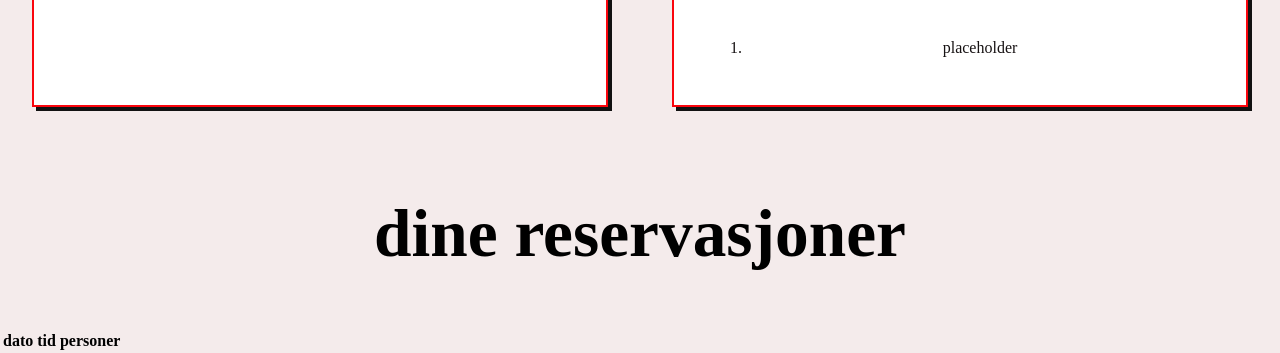
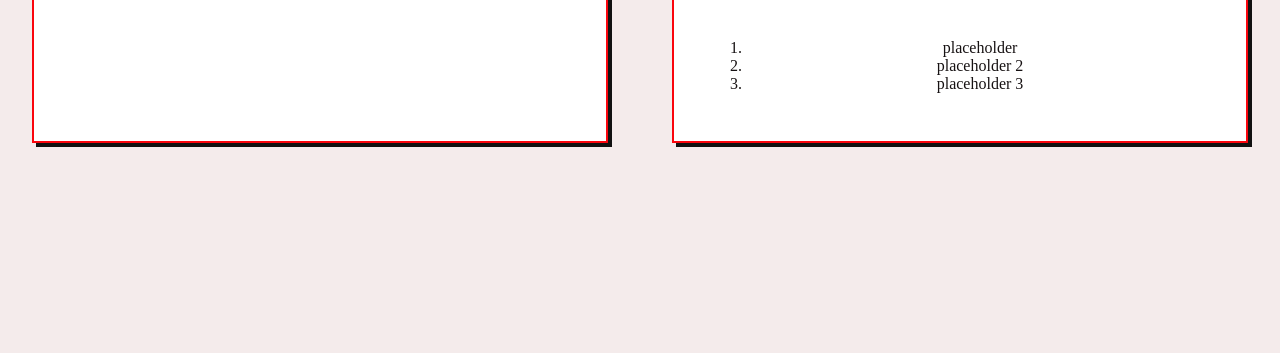
Before and after one commit to rami-droid/kafe-proeveeksamen, a website: page public/userpage.html in a window 1280 px wide. Shown: the part 693-1046 px from the top of the page. After the commit the page ends 868 px from the top, so only its background shows below. Drawn offline with Linux system fonts and the light colour scheme; sample sign-in values are in the browser's storage; a web font is replaced by a local one.

Commit message:
scope: downscale

```diff
--- a/public/userpage.html
+++ b/public/userpage.html
@@ -44,20 +44,12 @@
                             <h2>ordre historikk</h2>
                             <ol>
                                 <li>placeholder</li>
+                                <li>placeholder 2</li>
+                                <li>placeholder 3</li>
                             </ol>
                         </div>
                     </div>
 
-                </section>
-
-                <section>
-                    <h1>dine reservasjoner</h1>
-
-                    <table>
-                        <tc><th>dato</th></tc>
-                        <tc><th>tid</th></tc>
-                        <tc><th>personer</th></tc>
-                    </table>
                 </section>
 
             </main>
```
